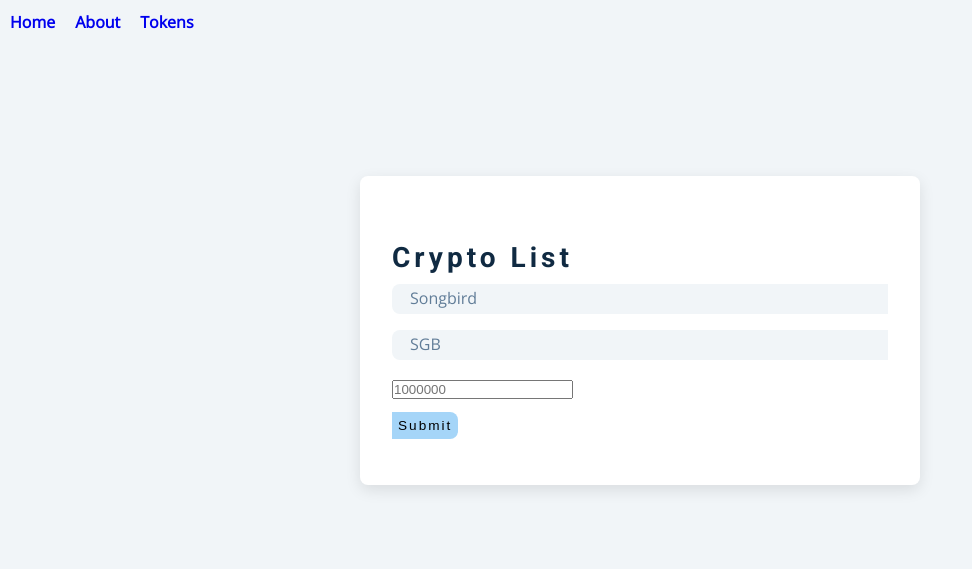
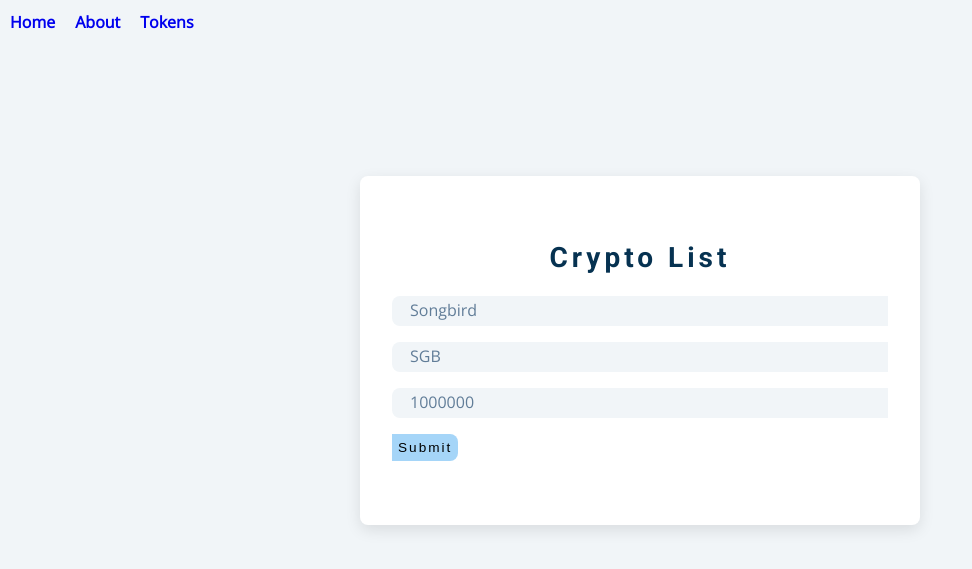
Before and after one commit to dcallif/CryptoWatcher, a Flask app: page /tokens in a window 1280 px wide. Shown: the part 76-645 px from the top of the page, without its empty margins (0-972 px from the left). Run offline with Flask 2, Linux system fonts and the light colour scheme; data that the repository does not hold is empty; some libraries are stand-ins or nearby versions.

Commit message:
Pretty upgrade

```diff
--- a/static/css/template.css
+++ b/static/css/template.css
@@ -210,7 +210,7 @@ Grocery List
   color: #155724;
   background: #d4edda;
 }
-.todo-form h3 {
+.token-form h3 {
   color: var(--clr-primary-1);
   margin-bottom: 1.5rem;
   text-align: center;
@@ -241,6 +241,23 @@ input[type=text]::placeholder {
   font-family: var(--ff-secondary);
   color: var(--clr-grey-5);
 }
+input[type=number] {
+  width: 100%;
+  display: block;
+  padding: 0.25rem;
+  padding-left: 1rem;
+  background: var(--clr-grey-10);
+  border-top-left-radius: var(--radius);
+  border-bottom-left-radius: var(--radius);
+  border-color: transparent;
+  font-size: 1rem;
+  flex: 1 0 auto;
+  color: var(--clr-grey-5);
+}
+input[type=number]::placeholder {
+  font-family: var(--ff-secondary);
+  color: var(--clr-grey-5);
+}
 .submit-btn {
   background: var(--clr-primary-8);
   border-color: transparent;
@@ -262,7 +279,7 @@ input[type=text]::placeholder {
   color: var(--clr-white);
 }
 
-.todo-container {
+.token-container {
   margin-top: 2rem;
   transition: var(--transition);
   visibility: hidden;
@@ -270,7 +287,7 @@ input[type=text]::placeholder {
 .show-container {
   visibility: visible;
 }
-.todo-item {
+.token-item {
   display: flex;
   align-items: center;
   justify-content: space-between;
@@ -280,11 +297,11 @@ input[type=text]::placeholder {
   border-radius: var(--radius);
   text-transform: capitalize;
 }
-.todo-item:hover {
+.token-item:hover {
   color: var(--clr-grey-5);
   background: var(--clr-grey-10);
 }
-.todo-item:hover .title {
+.token-item:hover .title {
   color: var(--clr-grey-5);
 }
 .title {
```
Also changed, not shown: app/watcher.db.
